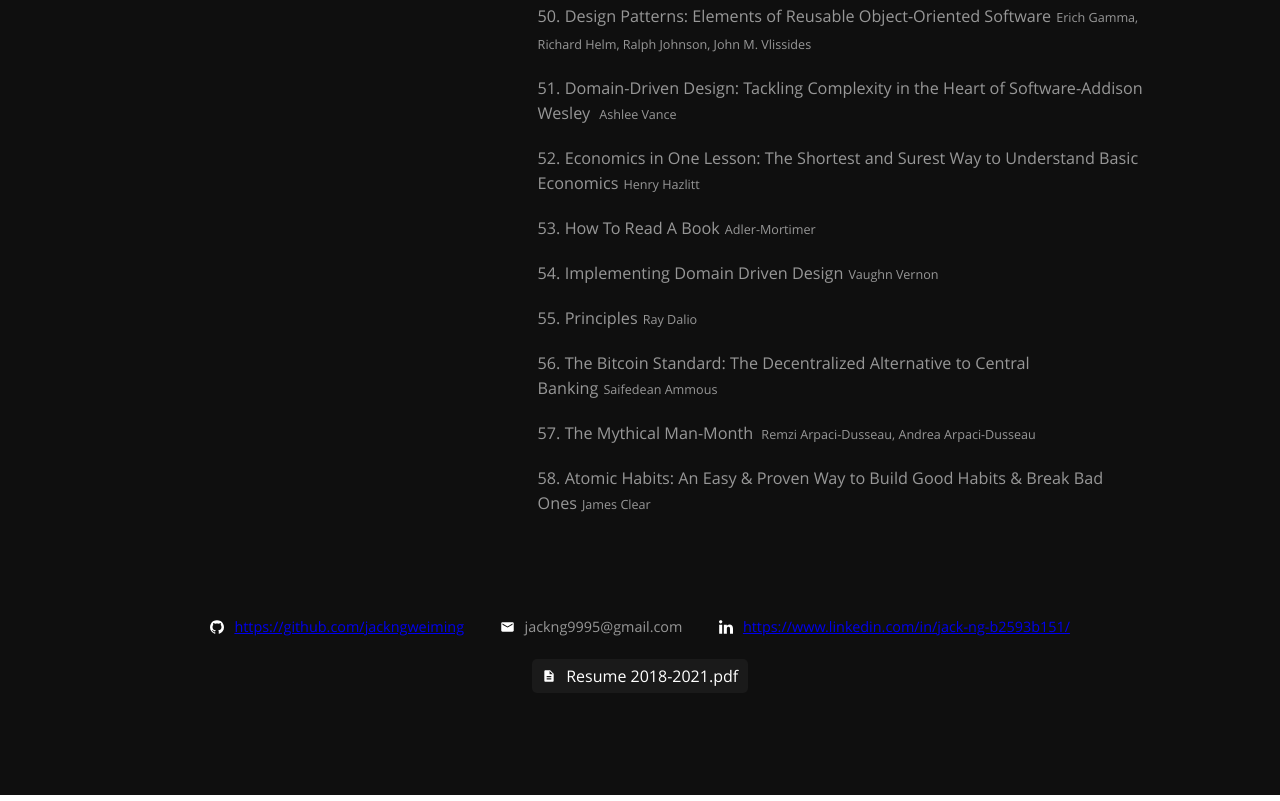
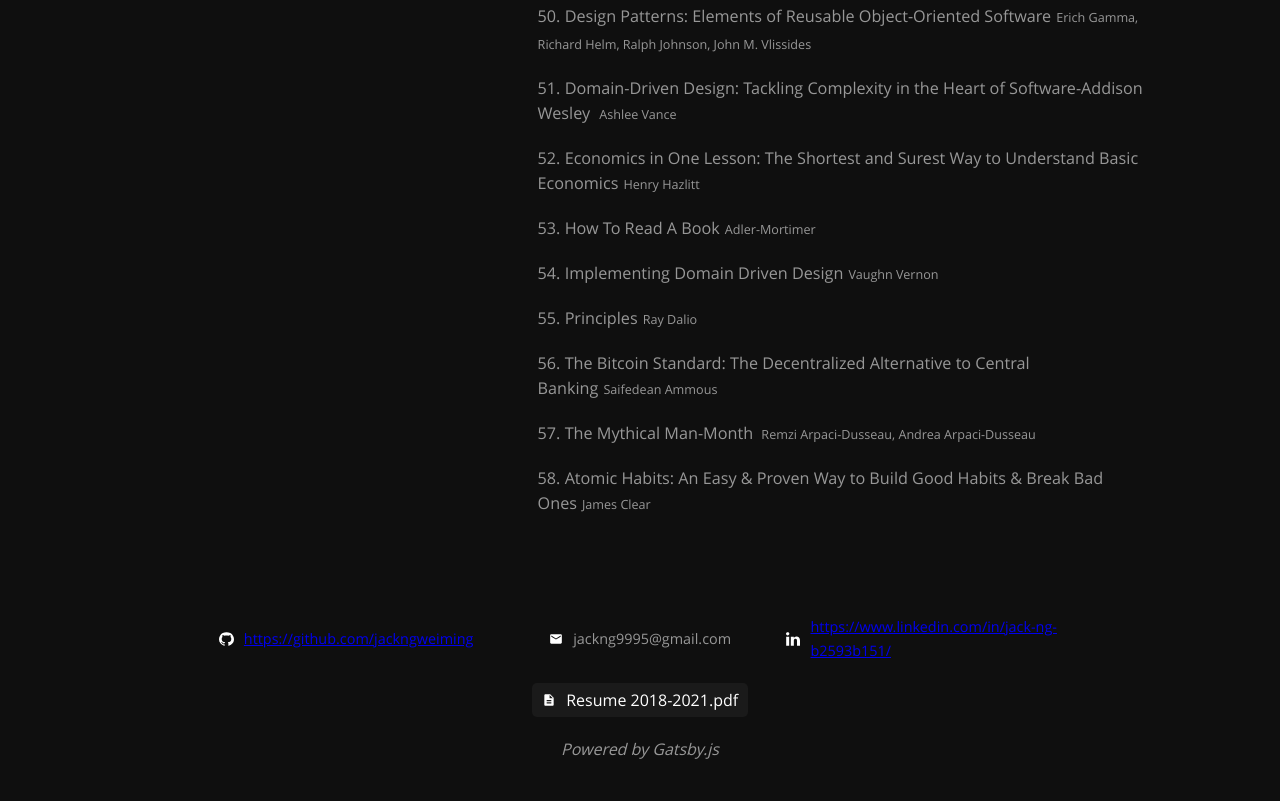
Before and after one commit to JackNgWeiMing/personal-site, a Gatsby site: page / in a window 1280 px wide. Shown: the part 6127-6928 px from the top of the page. Built offline with nearby package versions, Linux system fonts and the light colour scheme; Gatsby itself is replaced by a stand-in of ours.

Commit message:
add powered by

```diff
--- a/src/components/Footer/index.tsx
+++ b/src/components/Footer/index.tsx
@@ -22,6 +22,7 @@
             Resume 2018-2021.pdf
           </ResumeLink>
         </div>
+        <PoweredBy>Powered by Gatsby.js</PoweredBy>
       </FooterMain>
     </Container>
   );
@@ -29,9 +30,14 @@
 
 export default Footer;
 const Container = styled.footer`
-  /* background-color: #1a1a1a; */
   width: 100vw;
   min-height: 200px;
+`;
+
+const PoweredBy = styled.p`
+  text-align: center;
+  margin: 20px 0;
+  font-style: italic;
 `;
 
 const Contacts = styled.div`
@@ -88,6 +94,10 @@
   align-items: center;
 
   font-size: 0.9em;
+
+  a {
+    width: 250px;
+  }
 `;
 
 const ResumeLink = styled.a`
```
